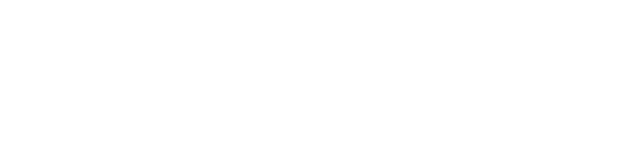
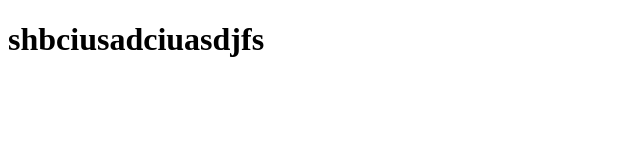
Before and after one commit to HuralIhor/brocut, a plain HTML site: page docs/index.html in a window 1280 px wide. Shown: the whole page, without its empty margins (0-640 px from the left). Drawn offline with Linux system fonts and the light colour scheme.

Commit message:
test deploy

```diff
--- a/docs/index.html
+++ b/docs/index.html
@@ -11,7 +11,7 @@
 
 
 
-
+<h1>shbciusadciuasdjfs</h1>
 
 
     <script src="script.js"></script>
```
